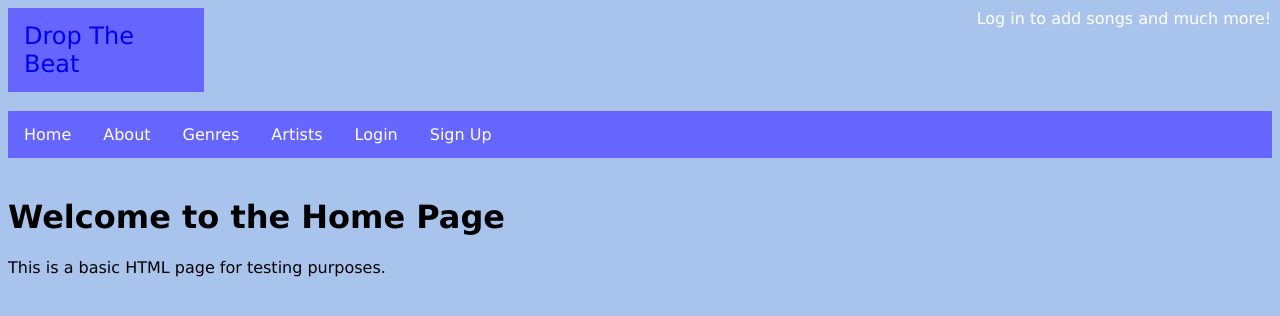
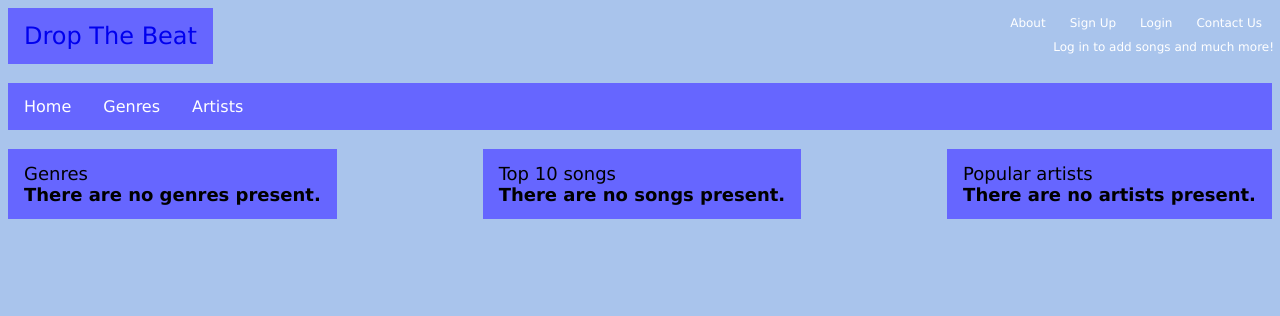
Before and after one commit to 2908400m/web_project, a Django app: page / in a window 1280 px wide. Shown: the top 316 px of the page. Run offline with Django 3.2, Linux system fonts and the light colour scheme.

Commit message:
home page css and template

```diff
--- a/static/drop_the_beat/style.css
+++ b/static/drop_the_beat/style.css
@@ -1,21 +1,63 @@
+/* Base classes */
+
 body {
   font-family:Verdana, Geneva, Tahoma, sans-serif;
   background-color:#A9C4EC;
 }
 
-ul {
+.top_right_nav {
+  position: absolute;
+  top: 0;
+  right:0;
+  padding: 6px;
+  color: white;
+  font-size: 12px;
+  text-align: right;
+}
+
+.top_right_nav ul{
+  list-style-type: none;
+  margin: 0;
+  padding: 0;
+  overflow: hidden;
+}
+
+.top_right_nav li {
+  float: right;
+}
+
+.top_right_nav li a {
+  display: block;
+  color:white;
+  text-align: center;
+  padding: 10px 12px;
+  text-decoration: none;
+}
+
+.top_right_nav li a:hover{
+  color:gray;
+}
+.nav_bar ul{
+  list-style-type: none;
+  margin: 0;
+  padding: 0;
+  overflow: hidden;
+}
+
+.nav_bar ul{
   list-style-type: none;
   margin: 0;
   padding: 0;
   overflow: hidden;
   background-color:#6666FF;
+  text-align: center;
 }
 
-li {
+.nav_bar li {
   float: left;
 }
 
-li a {
+.nav_bar li a {
   display: block;
   color:white;
   text-align: center;
@@ -23,12 +65,12 @@ li a {
   text-decoration: none;
 }
 
-li a:hover {
+.nav_bar li a:hover {
   background-color: #5252CC;
 }
 
 .main_name {
-  width: 13%;
+  display:inline-block;
   background-color: #6666FF;
   padding: 14px 16px;
   font-size: 24px;
@@ -37,3 +79,36 @@ li a:hover {
 .main_name a {
   text-decoration: none;
 }
+
+/* Home page classes */
+
+.home_genres {
+  display:inline-block;
+  background-color:#6666FF;
+  padding: 14px 16px;
+  font-size: 18px;
+}
+
+.top10 {
+  display:inline-block;
+  background-color:#6666FF;
+  padding: 14px 16px;
+  font-size: 18px;
+}
+
+.top_artists {
+  display:inline-block;
+  background-color:#6666FF;
+  padding: 14px 16px;
+  font-size: 18px;
+  margin-right: 16px;
+}
+
+.home_block {
+  display: inline-flex;
+  position: absolute;
+  width: 100%;
+}
+hr.thickborder {
+  border: 10px solid #A9C4EC;
+}
--- a/templates/drop_the_beat/base.html
+++ b/templates/drop_the_beat/base.html
@@ -19,14 +19,41 @@
     <div class="main_name">
     <a href="{% url 'drop_the_beat:home' %}">Drop The Beat</a>
     </div>
+    <br />
+    <div class = "top_right_nav">
+        <ul>
+            <li>
+                <a href="{% url 'drop_the_beat:contact' %}">Contact Us</a></li>
 
+            {% if not user.is_authenticated %}
+            <li>
+                <a href="{% url 'drop_the_beat:login' %}">Login</a>
+            </li>
+
+            <li>
+                <a href="{% url 'drop_the_beat:signUp' %}">Sign Up</a>
+            </li>
+            {% else %}
+            <li>
+                <a href="{% url 'drop_the_beat:logout' %}">Logout</a>
+            </li>
+            {% endif %}
+            <li>
+                <a href="{% url 'drop_the_beat:about' %}">About</a></li>
+        </ul>
+        {% if user.is_authenticated %}
+            Hey there, {{ user.username }}!
+        {% else %}
+            Log in to add songs and much more!
+        {% endif %}
+    </div>
     <br />
 
+    <div class="nav_bar">
     <ul>
     <li>
         <a href="{% url 'drop_the_beat:home' %}">Home</a></li>
-    <li>
-        <a href="{% url 'drop_the_beat:about' %}">About</a></li>
+
     <li>
         <a href="{% url 'drop_the_beat:genres' %}">Genres</a></li>
 
@@ -39,29 +66,7 @@
         <a href="{% url 'drop_the_beat:addSong' %}">Add Song</a>
     </li>
     {% endif %}
-
-
-    {% if not user.is_authenticated %}
-    <li>
-        <a href="{% url 'drop_the_beat:login' %}">Login</a>
-    </li>
-
-    <li>
-        <a href="{% url 'drop_the_beat:signUp' %}">Sign Up</a>
-    </li>
-    {% else %}
-    <li>
-        <a href="{% url 'drop_the_beat:logout' %}">Logout</a>
-    </li>
-    {% endif %}
     </ul>
-
-    <div style="position: absolute; top: 0; right:0; padding: 9px; color: white;">
-        {% if user.is_authenticated %}
-            Hey there, {{ user.username }}!
-        {% else %}
-            Log in to add songs and much more!
-        {% endif %}
     </div>
 <br />
     {% block body_block %}
--- a/templates/drop_the_beat/home.html
+++ b/templates/drop_the_beat/home.html
@@ -5,6 +5,52 @@
 {% endblock %}
 
 {% block body_block %}
-    <h1>Welcome to the Home Page</h1>
-    <p>This is a basic HTML page for testing purposes.</p>
+<div class="home_block">
+<div class="home_genres">
+    Genres
+    <br />
+    {% if genres %}
+    <ul>
+        {% for genre in genres %}
+        <li><a href="{% url 'drop_the_beat:genre'%}">{{ genre.name }}</a></li>
+        {% endfor %}
+        </ul>
+    {% else %}
+        <strong>There are no genres present.</strong>
+    {% endif %}
+</div>
+
+<hr class="thickborder"/>
+
+<div class="top10">
+    Top 10 songs
+    <br />
+    {% if songs %}
+    <ul>
+        {% for song in songs %}
+        <li><a href="{% url 'drop_the_beat'%}">{{ song.name }}</a></li>
+        {% endfor %}
+        </ul>
+    {% else %}
+        <strong>There are no songs present.</strong>
+    {% endif %}
+</div>
+
+<hr class="thickborder"/>
+
+<div class="top_artists">
+    Popular artists
+    <br />
+    {% if artists %}
+    <ul>
+        {% for artist in artists %}
+        <li><a href="{% url 'drop_the_beat'%}">{{ artist.name }}</a></li>
+        {% endfor %}
+        </ul>
+    {% else %}
+        <strong>There are no artists present.</strong>
+    {% endif %}
+</div>
+
+</div>
 {% endblock %}
```
